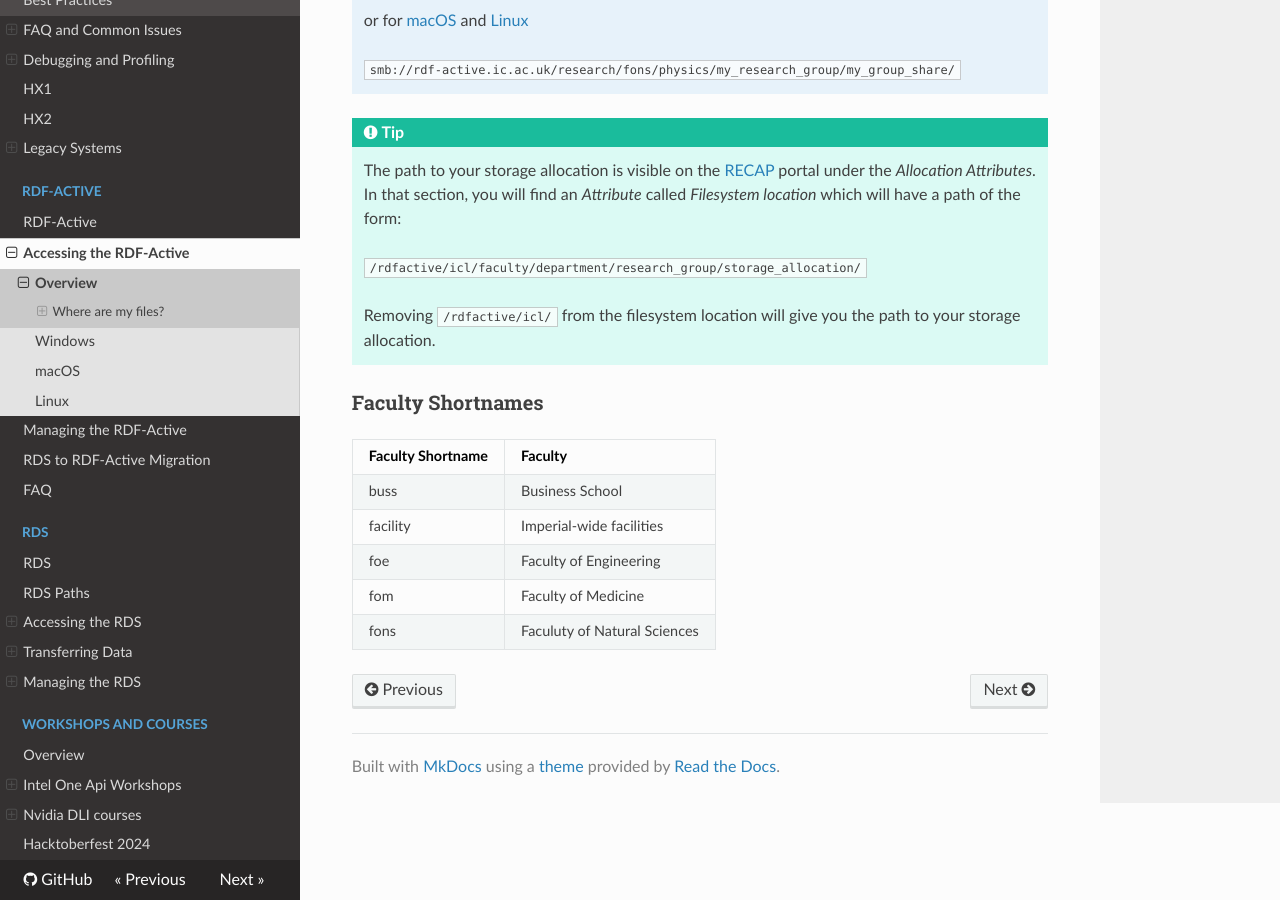
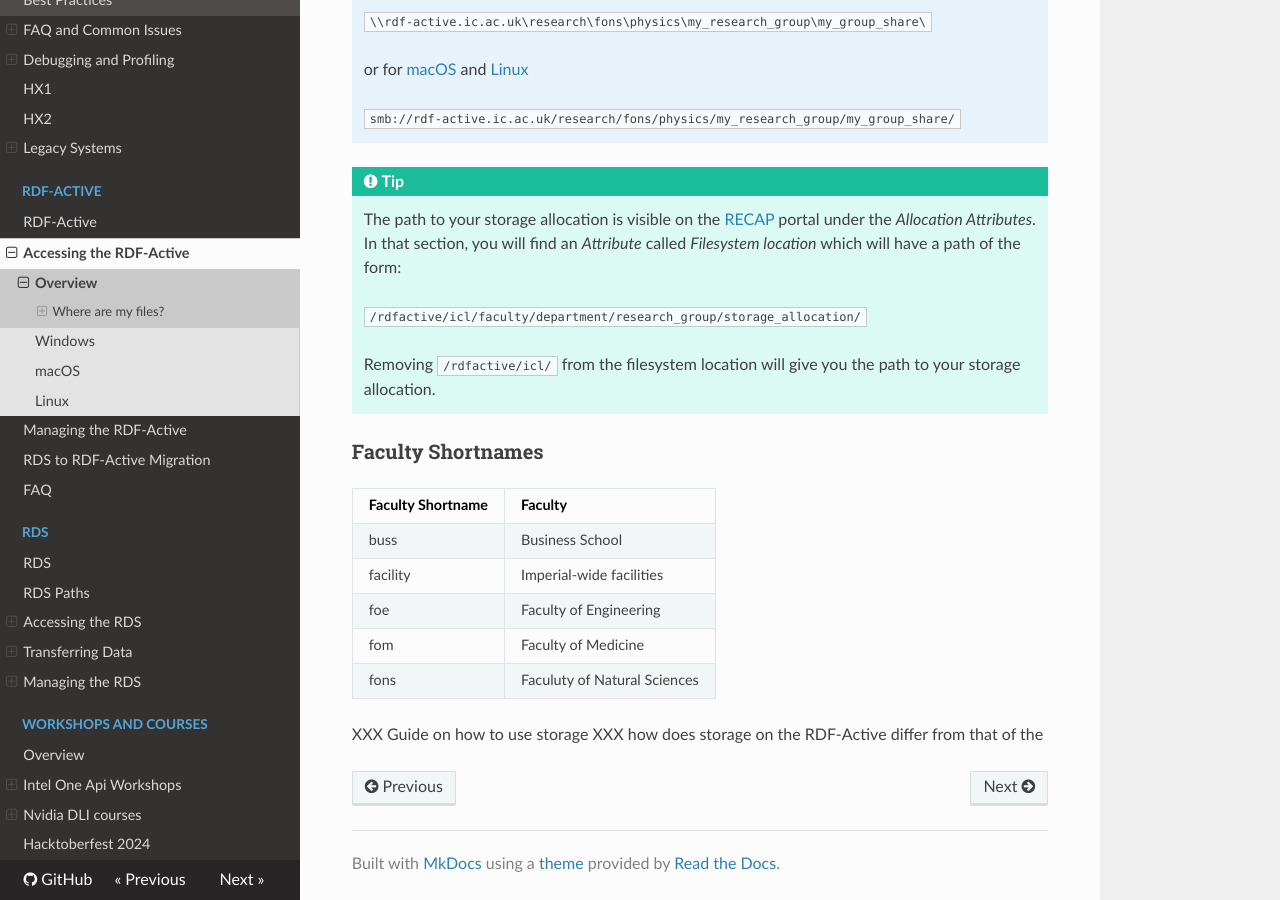
Before and after one commit to ImperialCollegeLondon/icl-rcs-user-guide, an MkDocs documentation site: the page built from docs/rdfactive/access/index.md, in a window 1280 px wide and 900 px high, scrolled down 1231 px. Built offline with MkDocs 1.6.1, drawn with Linux system fonts in a browser that asks for light colours; nearby versions of some CDN libraries; some of the changed text lies outside the part shown.

Commit message:
misc: todo notes

```diff
--- a/docs/rdfactive/access/index.md
+++ b/docs/rdfactive/access/index.md
@@ -1,4 +1,5 @@
 # Accessing your Storage Allocation on the RDF-Active
+XXX rename file to `rdfactive-access-index.md`
 
 !!! warning
 
@@ -53,3 +54,6 @@ facility | Imperial-wide facilities
 foe | Faculty of Engineering
 fom | Faculty of Medicine
 fons | Faculuty of Natural Sciences
+
+XXX Guide on how to use storage
+XXX how does storage on the RDF-Active differ from that of the
```
